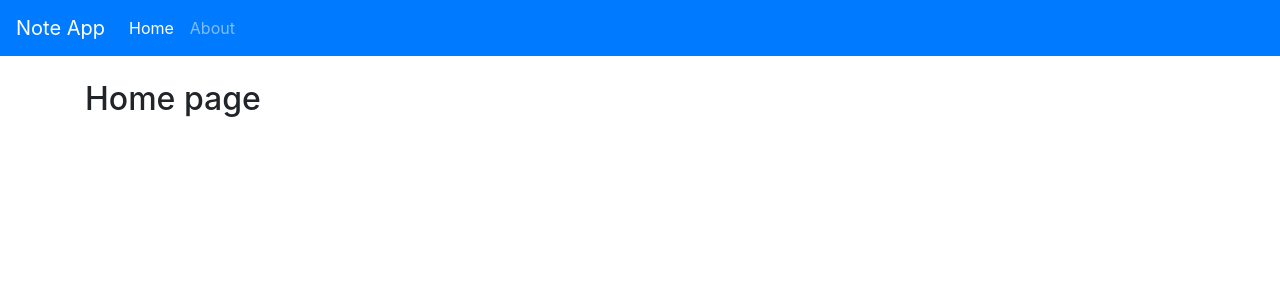
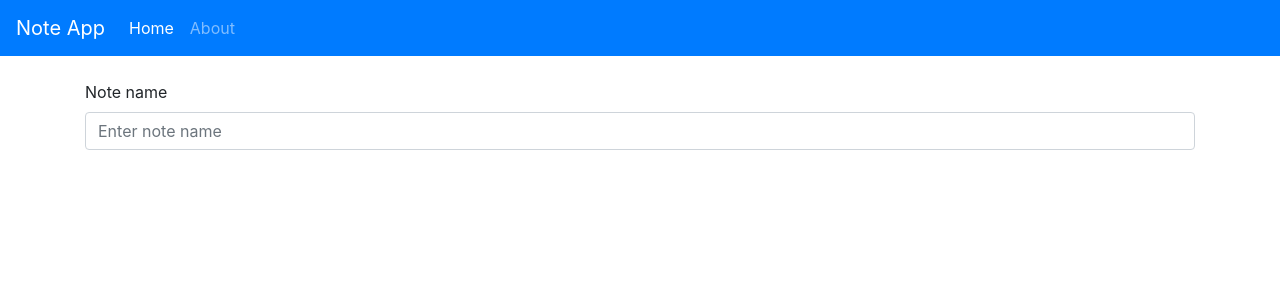
Before and after one commit to HorbynkoIvan/note-app, a React (Create React App) app: page / in a window 1280 px wide. Shown: the top 300 px of the page. Built offline with nearby package versions, Linux system fonts and the light colour scheme.

Commit message:
added form to Home

```diff
--- /dev/null
+++ b/src/components/Form.js
@@ -0,0 +1,13 @@
+import React from "react"
+import {Form} from "react-bootstrap";
+
+export const FormComponent = () => {
+    return (
+        <Form>
+            <Form.Group controlId="formBasicEmail">
+                <Form.Label>Note name</Form.Label>
+                <Form.Control type="text" placeholder="Enter note name"/>
+            </Form.Group>
+        </Form>
+    )
+}
--- a/src/pages/Home.js
+++ b/src/pages/Home.js
@@ -1,9 +1,10 @@
 import React from "react"
+import {FormComponent} from "../components/Form";
 
 export const Home = () => {
     return (
         <>
-            <h2>Home page</h2>
+            <FormComponent/>
         </>
     )
 }
```
